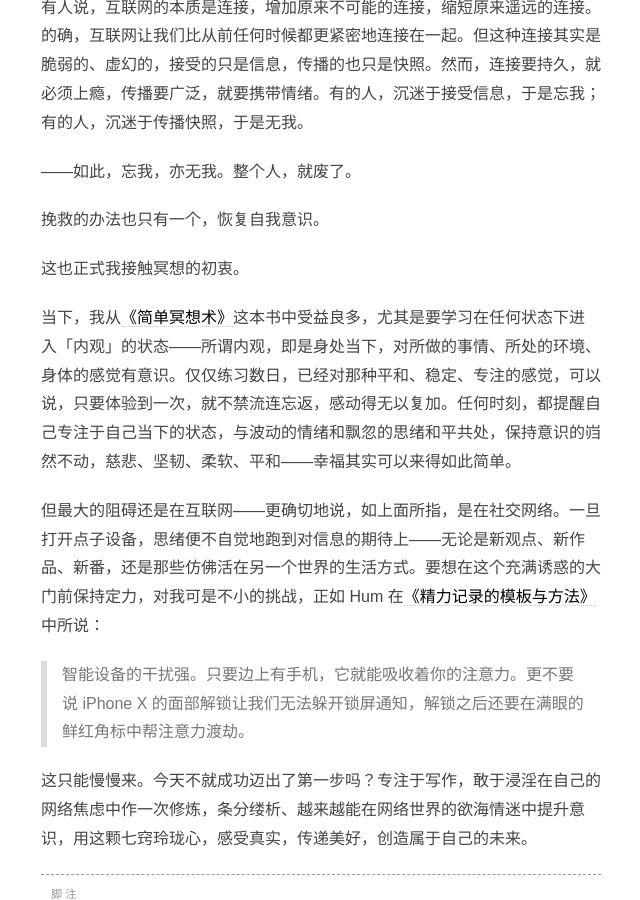
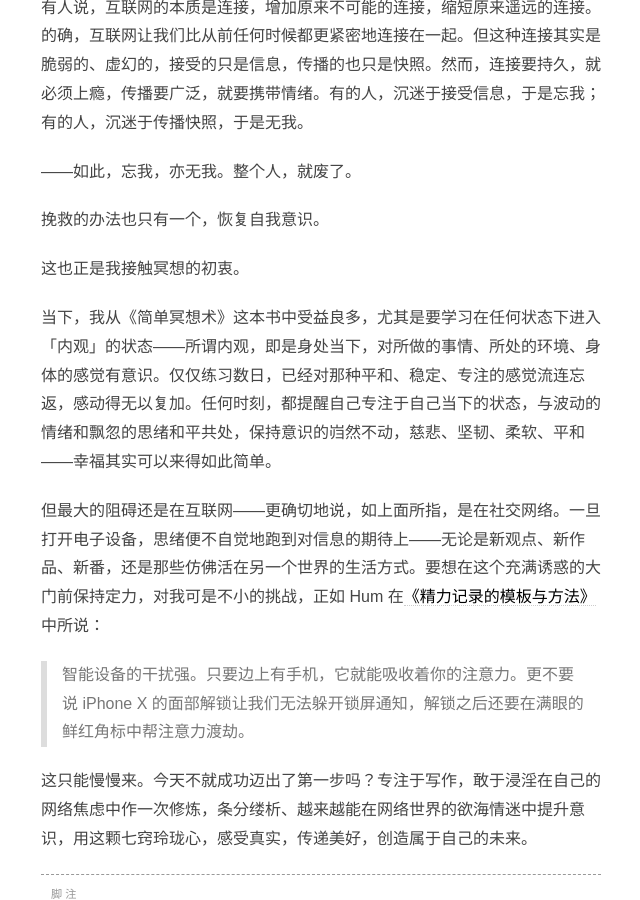
Before and after one commit to fanyange/fanyange.github.io, a Jekyll site: the page built from _posts/2018-10-23-meditaion-on-the-internet.md, in a window 1280 px wide and 900 px high, scrolled down 1388 px. Shown: the whole window, without its empty margins (319-959 px from the left). Built offline with Jekyll 4.4.1, drawn with Linux system fonts in a browser that asks for light colours; some web fonts are replaced; comment, search, counter and statistics services are not loaded.

Commit message:
Edit blog post

```diff
--- a/_posts/2018-10-23-meditaion-on-the-internet.md
+++ b/_posts/2018-10-23-meditaion-on-the-internet.md
@@ -24,11 +24,11 @@ category: "daily"
 
 挽救的办法也只有一个，恢复自我意识。
 
-这也正式我接触冥想的初衷。
+这也正是我接触冥想的初衷。
 
-当下，我从[《简单冥想术》](https://book.douban.com/subject/25867744/)这本书中受益良多，尤其是要学习在任何状态下进入「内观」的状态——所谓内观，即是身处当下，对所做的事情、所处的环境、身体的感觉有意识。仅仅练习数日，已经对那种平和、稳定、专注的感觉，可以说，只要体验到一次，就不禁流连忘返，感动得无以复加。任何时刻，都提醒自己专注于自己当下的状态，与波动的情绪和飘忽的思绪和平共处，保持意识的岿然不动，慈悲、坚韧、柔软、平和——幸福其实可以来得如此简单。
+当下，我从《简单冥想术》这本书中受益良多，尤其是要学习在任何状态下进入「内观」的状态——所谓内观，即是身处当下，对所做的事情、所处的环境、身体的感觉有意识。仅仅练习数日，已经对那种平和、稳定、专注的感觉流连忘返，感动得无以复加。任何时刻，都提醒自己专注于自己当下的状态，与波动的情绪和飘忽的思绪和平共处，保持意识的岿然不动，慈悲、坚韧、柔软、平和——幸福其实可以来得如此简单。
 
-但最大的阻碍还是在互联网——更确切地说，如上面所指，是在社交网络。一旦打开点子设备，思绪便不自觉地跑到对信息的期待上——无论是新观点、新作品、新番，还是那些仿佛活在另一个世界的生活方式。要想在这个充满诱惑的大门前保持定力，对我可是不小的挑战，正如 Hum 在[《精力记录的模板与方法》](https://sspai.com/post/45357)中所说：
+但最大的阻碍还是在互联网——更确切地说，如上面所指，是在社交网络。一旦打开电子设备，思绪便不自觉地跑到对信息的期待上——无论是新观点、新作品、新番，还是那些仿佛活在另一个世界的生活方式。要想在这个充满诱惑的大门前保持定力，对我可是不小的挑战，正如 Hum 在[《精力记录的模板与方法》](https://sspai.com/post/45357)中所说：
 
 > 智能设备的干扰强。只要边上有手机，它就能吸收着你的注意力。更不要说 iPhone X 的面部解锁让我们无法躲开锁屏通知，解锁之后还要在满眼的鲜红角标中帮注意力渡劫。
 
```
